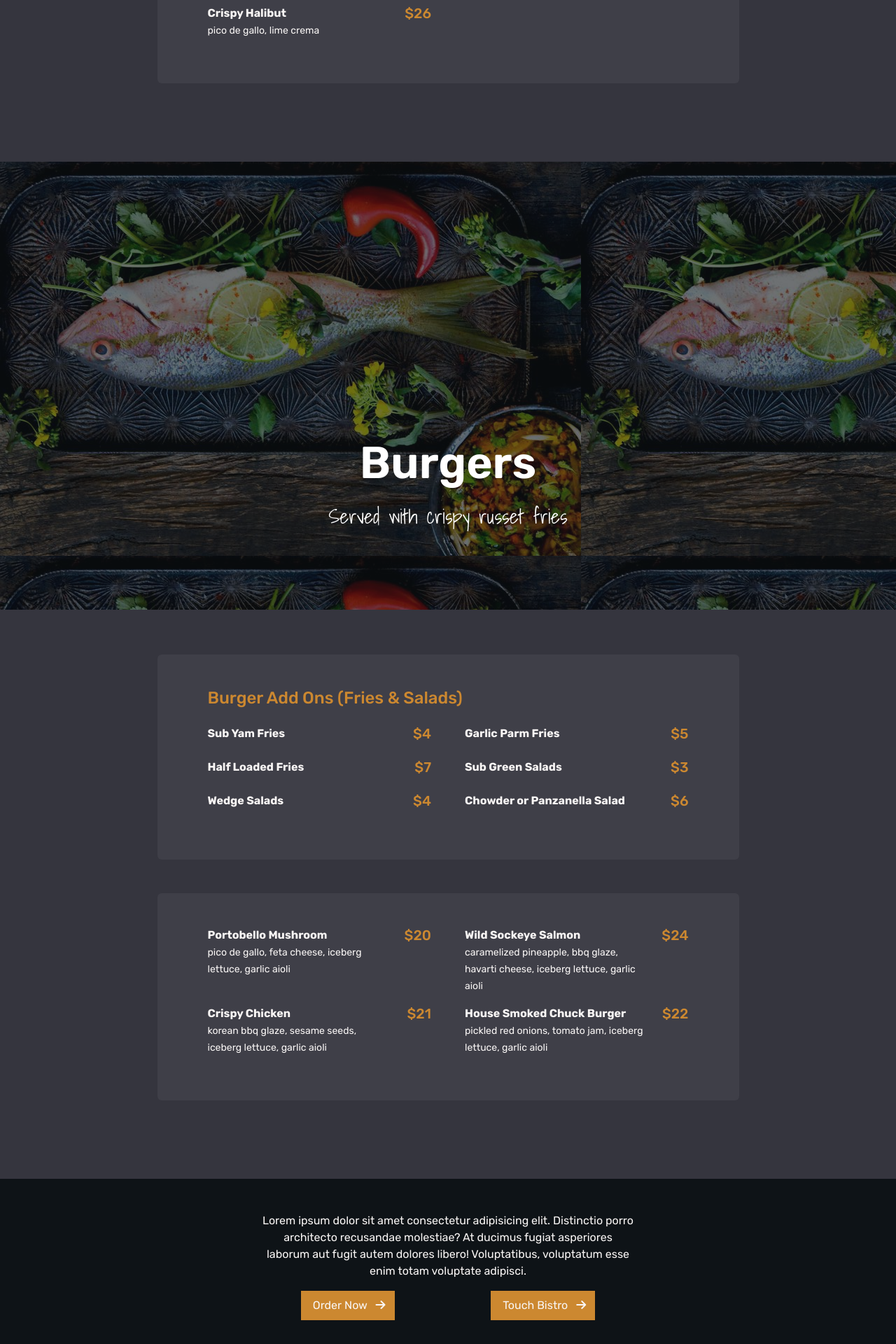
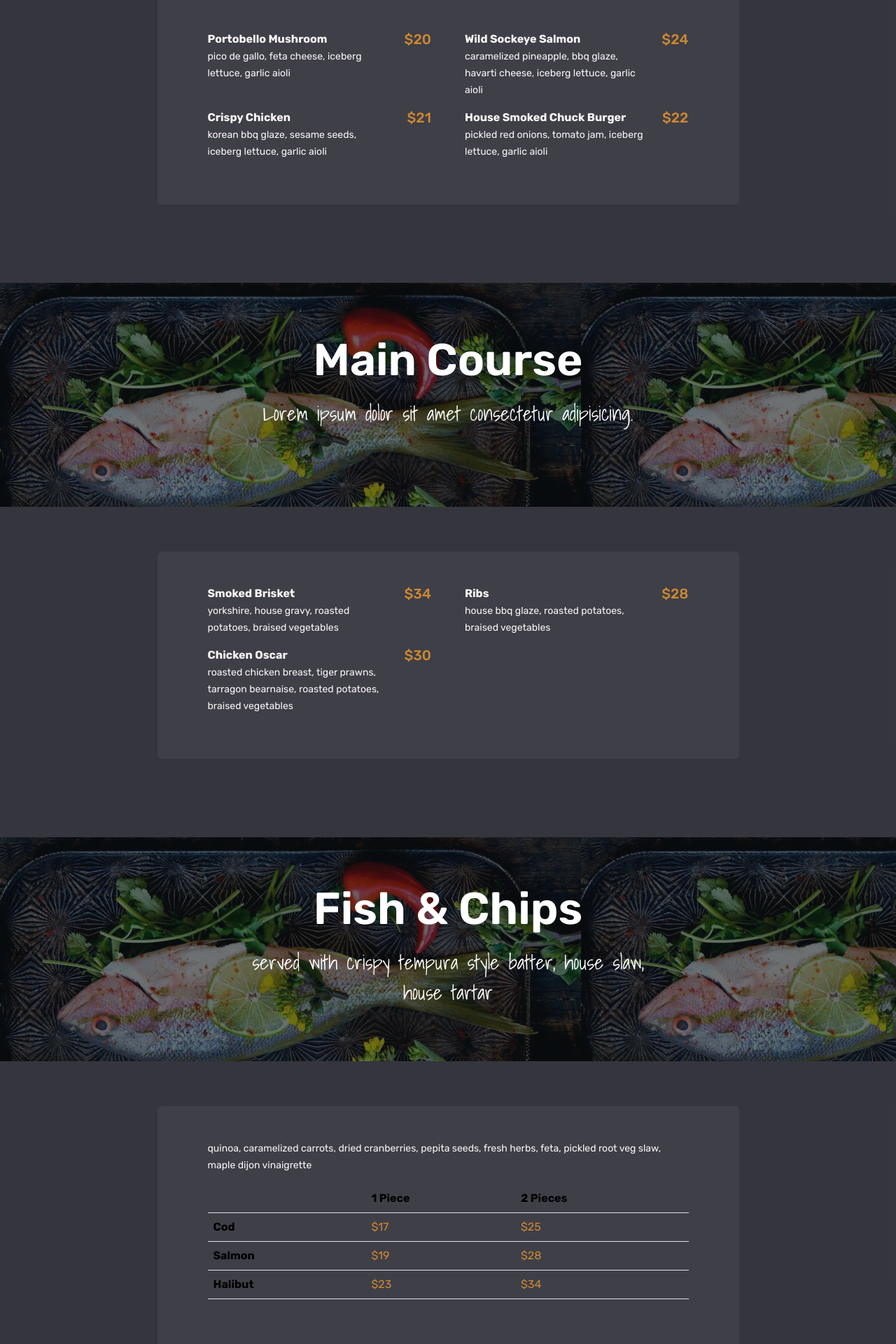
Before and after one commit to sociomark-in/grabngo, a CodeIgniter app: page /barebonesfishhouse/food-menu in a window 1280 px wide. Shown: the part 3760-5680 px from the top of the page at 70% size. Run offline with CodeIgniter, Linux system fonts and the light colour scheme.

Commit message:
Possible menu Added

```diff
--- a/application/config/config.php
+++ b/application/config/config.php
@@ -24,7 +24,7 @@ defined('BASEPATH') OR exit('No direct script access allowed');
 |
 */
 $config['base_url'] = 'http://localhost:8000/barebonesfishhouse/';
-$config['base_url'] = 'https://test.apogeedigitech.in/repositories/barebonesfishandchips/';
+// $config['base_url'] = 'https://test.apogeedigitech.in/repositories/barebonesfishandchips/';
 
 /*
 |--------------------------------------------------------------------------
--- a/application/controllers/Pages.php
+++ b/application/controllers/Pages.php
@@ -35,20 +35,21 @@ class Pages extends CI_Controller
 			case 'drinks':
 				# code...
 				// $this->load->view('pages/drinks-menu');
-				$this->load->view('pages/food-menu');
+				redirect('food-menu');
 				break;
 
 			default:
 				# code...
 				$this->load->view('pages/food-menu');
+				// $this->load->view('pages/food-menu');
 				break;
 		}
 	}
 
 	public function gallery()
 	{
-		$data['gallery']['gallery'] = directory_map(FCPATH. "assets/media/images/gallery");
-		$data['gallery']['thumbnails'] = directory_map(FCPATH. "assets/media/images/gallery/thumbnails");
+		$data['gallery']['gallery'] = directory_map(FCPATH . "assets/media/images/gallery");
+		$data['gallery']['thumbnails'] = directory_map(FCPATH . "assets/media/images/gallery/thumbnails");
 		$this->load->view('pages/gallery', $data);
 	}
 }
--- a/application/views/pages/contact.php
+++ b/application/views/pages/contact.php
@@ -46,7 +46,7 @@
                             <div class="col-lg-6 mb-3">
                                 <h5>Opening Hours</h5>
                                 <ul class="list-unstyled">
-                                    <li>Mon - Fri: 10 AM - 11 PM</li>
+                                    <li>Everyday: 11:30 AM - 08:00 PM</li>
                                 </ul>
                                 <a href="" class="btn btn-sm btn-foggy btn_icon-left"><i class="fa-solid fa-phone icon"></i>Call&nbsp;Us</a>
                             </div>
@@ -56,7 +56,7 @@
                                     Main Email: <a href="">Babette@7oroof.com</a>
                                 </p>
                                 <p>
-                                    Phone: <a href="">02 0101236547</a>
+                                    Phone: <a href="tel:250-720-0900">250-720-0900</a>
                                 </p>
                                 <a href="" class="btn btn-sm btn-foggy btn_icon-left"><i class="fa-solid fa-envelope icon"></i>Send&nbsp;Message</a>
                             </div>
--- a/application/views/pages/food-menu.php
+++ b/application/views/pages/food-menu.php
@@ -858,7 +858,6 @@
 				</div>
 			</section>
 		</article>
-<!--
 		<article id="menuCategory4">
 			<section class="banner-lg">
 				<div class="banner-content">
@@ -866,7 +865,7 @@
 						<div class="col-md-6 col-12">
 							<div class="text-center text-white">
 								<div class="page-title mb-5">
-									<h2 class="mb-3" data-aos="fade-up">Soup & Salads</h2>
+									<h2 class="mb-3" data-aos="fade-up">Main Course</h2>
 									<p data-aos="fade-up" data-aos-delay="300" class="title-heading heading-font m-0">Lorem ipsum dolor sit amet consectetur adipisicing.</p>
 								</div>
 							</div>
@@ -888,18 +887,18 @@
 														<div class="col-md col-12">
 															<div class="">
 																<strong>
-																	Harvest Grain Salad
+																	Smoked Brisket
 																</strong>
 																<p class="m-0">
 																	<small>
-																		quinoa, caramelized carrots, dried cranberries, pepita seeds, fresh herbs, feta, pickled root veg slaw, maple dijon vinaigrette
+																		yorkshire, house gravy, roasted potatoes, braised vegetables
 																	</small>
 																</p>
 															</div>
 														</div>
 														<div class="col-md-auto col-12">
 															<h5>
-																<span class="text-ochre">&dollar;12</span>
+																<span class="text-ochre">&dollar;34</span>
 															</h5>
 														</div>
 													</div>
@@ -911,18 +910,18 @@
 														<div class="col-md col-12">
 															<div class="">
 																<strong>
-																	Harvest Grain Salad
+																	Ribs
 																</strong>
 																<p class="m-0">
 																	<small>
-																		quinoa, caramelized carrots, dried cranberries, pepita seeds, fresh herbs, feta, pickled root veg slaw, maple dijon vinaigrette
+																		house bbq glaze, roasted potatoes, braised vegetables
 																	</small>
 																</p>
 															</div>
 														</div>
 														<div class="col-md-auto col-12">
 															<h5>
-																<span class="text-ochre">&dollar;12</span>
+																<span class="text-ochre">&dollar;28</span>
 															</h5>
 														</div>
 													</div>
@@ -934,87 +933,18 @@
 														<div class="col-md col-12">
 															<div class="">
 																<strong>
-																	Harvest Grain Salad
+																	Chicken Oscar
 																</strong>
 																<p class="m-0">
 																	<small>
-																		quinoa, caramelized carrots, dried cranberries, pepita seeds, fresh herbs, feta, pickled root veg slaw, maple dijon vinaigrette
+																		roasted chicken breast, tiger prawns, tarragon bearnaise, roasted potatoes, braised vegetables
 																	</small>
 																</p>
 															</div>
 														</div>
 														<div class="col-md-auto col-12">
 															<h5>
-																<span class="text-ochre">&dollar;12</span>
-															</h5>
-														</div>
-													</div>
-												</div>
-											</div>
-											<div class="col-md-6 mb-3">
-												<div class="menu__item">
-													<div class="row m-0">
-														<div class="col-md col-12">
-															<div class="">
-																<strong>
-																	Harvest Grain Salad
-																</strong>
-																<p class="m-0">
-																	<small>
-																		quinoa, caramelized carrots, dried cranberries, pepita seeds, fresh herbs, feta, pickled root veg slaw, maple dijon vinaigrette
-																	</small>
-																</p>
-															</div>
-														</div>
-														<div class="col-md-auto col-12">
-															<h5>
-																<span class="text-ochre">&dollar;12</span>
-															</h5>
-														</div>
-													</div>
-												</div>
-											</div>
-											<div class="col-md-6 mb-3">
-												<div class="menu__item">
-													<div class="row m-0">
-														<div class="col-md col-12">
-															<div class="">
-																<strong>
-																	Harvest Grain Salad
-																</strong>
-																<p class="m-0">
-																	<small>
-																		quinoa, caramelized carrots, dried cranberries, pepita seeds, fresh herbs, feta, pickled root veg slaw, maple dijon vinaigrette
-																	</small>
-																</p>
-															</div>
-														</div>
-														<div class="col-md-auto col-12">
-															<h5>
-																<span class="text-ochre">&dollar;12</span>
-															</h5>
-														</div>
-													</div>
-												</div>
-											</div>
-											<div class="col-md-6 mb-3">
-												<div class="menu__item">
-													<div class="row m-0">
-														<div class="col-md col-12">
-															<div class="">
-																<strong>
-																	Harvest Grain Salad
-																</strong>
-																<p class="m-0">
-																	<small>
-																		quinoa, caramelized carrots, dried cranberries, pepita seeds, fresh herbs, feta, pickled root veg slaw, maple dijon vinaigrette
-																	</small>
-																</p>
-															</div>
-														</div>
-														<div class="col-md-auto col-12">
-															<h5>
-																<span class="text-ochre">&dollar;12</span>
+																<span class="text-ochre">&dollar;30</span>
 															</h5>
 														</div>
 													</div>
@@ -1036,8 +966,8 @@
 						<div class="col-md-6 col-12">
 							<div class="text-center text-white">
 								<div class="page-title mb-5">
-									<h2 class="mb-3" data-aos="fade-up">Soup & Salads</h2>
-									<p data-aos="fade-up" data-aos-delay="300" class="title-heading heading-font m-0">Lorem ipsum dolor sit amet consectetur adipisicing.</p>
+									<h2 class="mb-3" data-aos="fade-up">Fish & Chips</h2>
+									<p data-aos="fade-up" data-aos-delay="300" class="title-heading heading-font m-0">served with crispy tempura style batter, house slaw, house tartar</p>
 								</div>
 							</div>
 						</div>
@@ -1052,94 +982,39 @@
 								<div class="card mb-3 mb-md-5">
 									<div class="card-body p-3 p-md-5">
 										<div class="row m-0">
-											<div class="col-md-6 mb-3">
+											<div class="col-md-12 mb-3">
 												<div class="menu__item">
 													<div class="row m-0">
 														<div class="col-md col-12">
 															<div class="">
-																<strong>
-																	Harvest Grain Salad
-																</strong>
-																<p class="m-0">
+																<p class="mb-3">
 																	<small>
 																		quinoa, caramelized carrots, dried cranberries, pepita seeds, fresh herbs, feta, pickled root veg slaw, maple dijon vinaigrette
 																	</small>
 																</p>
+																<table class="table bg-transparent text-white">
+																	<tr>
+																		<th></th>
+																		<th>1 Piece</th>
+																		<th>2 Pieces</th>
+																	</tr>
+																	<tr>
+																		<td><strong>Cod</strong></td>
+																		<td><span class="text-ochre">&dollar;17</span></td>
+																		<td><span class="text-ochre">&dollar;25</span></td>
+																	</tr>
+																	<tr>
+																		<td><strong>Salmon</strong></td>
+																		<td><span class="text-ochre">&dollar;19</span></td>
+																		<td><span class="text-ochre">&dollar;28</span></td>
+																	</tr>
+																	<tr>
+																		<td><strong>Halibut</strong></td>
+																		<td><span class="text-ochre">&dollar;23</span></td>
+																		<td><span class="text-ochre">&dollar;34</span></td>
+																	</tr>
+																</table>
 															</div>
-														</div>
-														<div class="col-md-auto col-12">
-															<h5>
-																<span class="text-ochre">&dollar;12</span>
-															</h5>
-														</div>
-													</div>
-												</div>
-											</div>
-											<div class="col-md-6 mb-3">
-												<div class="menu__item">
-													<div class="row m-0">
-														<div class="col-md col-12">
-															<div class="">
-																<strong>
-																	Harvest Grain Salad
-																</strong>
-																<p class="m-0">
-																	<small>
-																		quinoa, caramelized carrots, dried cranberries, pepita seeds, fresh herbs, feta, pickled root veg slaw, maple dijon vinaigrette
-																	</small>
-																</p>
-															</div>
-														</div>
-														<div class="col-md-auto col-12">
-															<h5>
-																<span class="text-ochre">&dollar;12</span>
-															</h5>
-														</div>
-													</div>
-												</div>
-											</div>
-											<div class="col-md-6 mb-3">
-												<div class="menu__item">
-													<div class="row m-0">
-														<div class="col-md col-12">
-															<div class="">
-																<strong>
-																	Harvest Grain Salad
-																</strong>
-																<p class="m-0">
-																	<small>
-																		quinoa, caramelized carrots, dried cranberries, pepita seeds, fresh herbs, feta, pickled root veg slaw, maple dijon vinaigrette
-																	</small>
-																</p>
-															</div>
-														</div>
-														<div class="col-md-auto col-12">
-															<h5>
-																<span class="text-ochre">&dollar;12</span>
-															</h5>
-														</div>
-													</div>
-												</div>
-											</div>
-											<div class="col-md-6 mb-3">
-												<div class="menu__item">
-													<div class="row m-0">
-														<div class="col-md col-12">
-															<div class="">
-																<strong>
-																	Harvest Grain Salad
-																</strong>
-																<p class="m-0">
-																	<small>
-																		quinoa, caramelized carrots, dried cranberries, pepita seeds, fresh herbs, feta, pickled root veg slaw, maple dijon vinaigrette
-																	</small>
-																</p>
-															</div>
-														</div>
-														<div class="col-md-auto col-12">
-															<h5>
-																<span class="text-ochre">&dollar;12</span>
-															</h5>
 														</div>
 													</div>
 												</div>
@@ -1153,6 +1028,7 @@
 				</div>
 			</section>
 		</article>
+		<!--
 		<article id="menuCategory6">
 			<section class="banner-lg">
 				<div class="banner-content">
@@ -1378,7 +1254,7 @@
 				</div>
 			</section>
 		</article>
--->
+		-->
 	</main>
 	<footer>
 		<?php $this->load->view('components/_common_footer') ?>
--- a/assets/scss/style.scss
+++ b/assets/scss/style.scss
@@ -24,6 +24,7 @@ $colors: (
 	"primary": $color-ochre,
 	"foggy": $color-violet-gray,
 	"ochre": $color-ochre,
+	'transparent': transparent
 );
 
 /* RESET BOOTSTRAP */
@@ -155,7 +156,13 @@ nav.navbar {
 		}
 	}
 }
-
+.table{
+	&.bg-transparent{
+		*{
+			background-color: transparent !important;
+		}
+	}
+}
 .card {
 	border: none;
 	background-color: rgba($color-white, $alpha: 0.05);
@@ -234,7 +241,7 @@ main {
 		padding: calc(max(5vh, 5%)) 0;
 		&.banner-lg {
 			width: 100%;
-			height: 80vh;
+			height: calc(max(40vh, 300px));
 			position: relative;
 			background: url("../media/images/backgrounds/1.jpg");
 			&::before {
--- a/trl-admin/application/config/routes.php
+++ b/trl-admin/application/config/routes.php
@@ -83,9 +83,9 @@ $route['logout'] = 'auth/logout';
 $route['register'] = 'dashboard/register';
 
 $route[''] = 'dashboard/index';
-$route['(:any)/menu'] = 'dashboard/menu_master/$1';
-$route['(:any)/menu/(:any)/categories'] = 'dashboard/categories_all/$1';
-$route['(:any)/menu/category/(:any)/menu-items'] = 'dashboard/menu_items/$1/$2';
+$route['menu'] = 'dashboard/menu_master/$1';
+$route['menu/(:any)/categories'] = 'dashboard/categories_all/$1';
+$route['menu/category/(:any)/menu-items'] = 'dashboard/menu_items/$1';
 
 $route['404_override'] = '';
 $route['translate_uri_dashes'] = FALSE;
--- a/trl-admin/application/controllers/Dashboard.php
+++ b/trl-admin/application/controllers/Dashboard.php
@@ -81,9 +81,10 @@ class Dashboard extends CI_Controller
 
 	public function menu_items($cat_id)
 	{
+
 		if (isset($_SESSION['user'])) {
 			# code...
-			$this->load->model("MenuItemModel", "Menu");
+			$this->load->model("menu/MenuItemModel", "Menu");
 			$data = [
 				'page' => [
 					'title' => "Menu" . " • " . APP_NAME
```
Also changed, not shown: assets/css/style.min.css.
